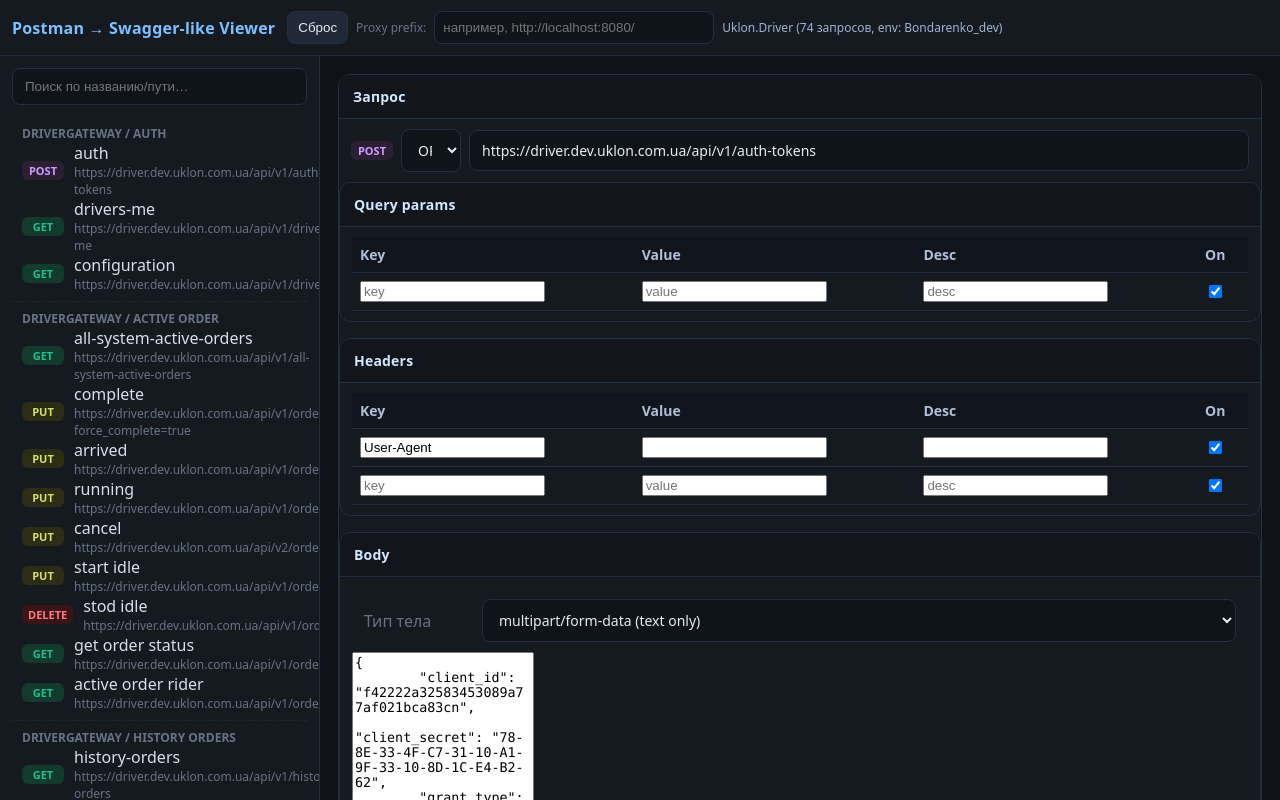
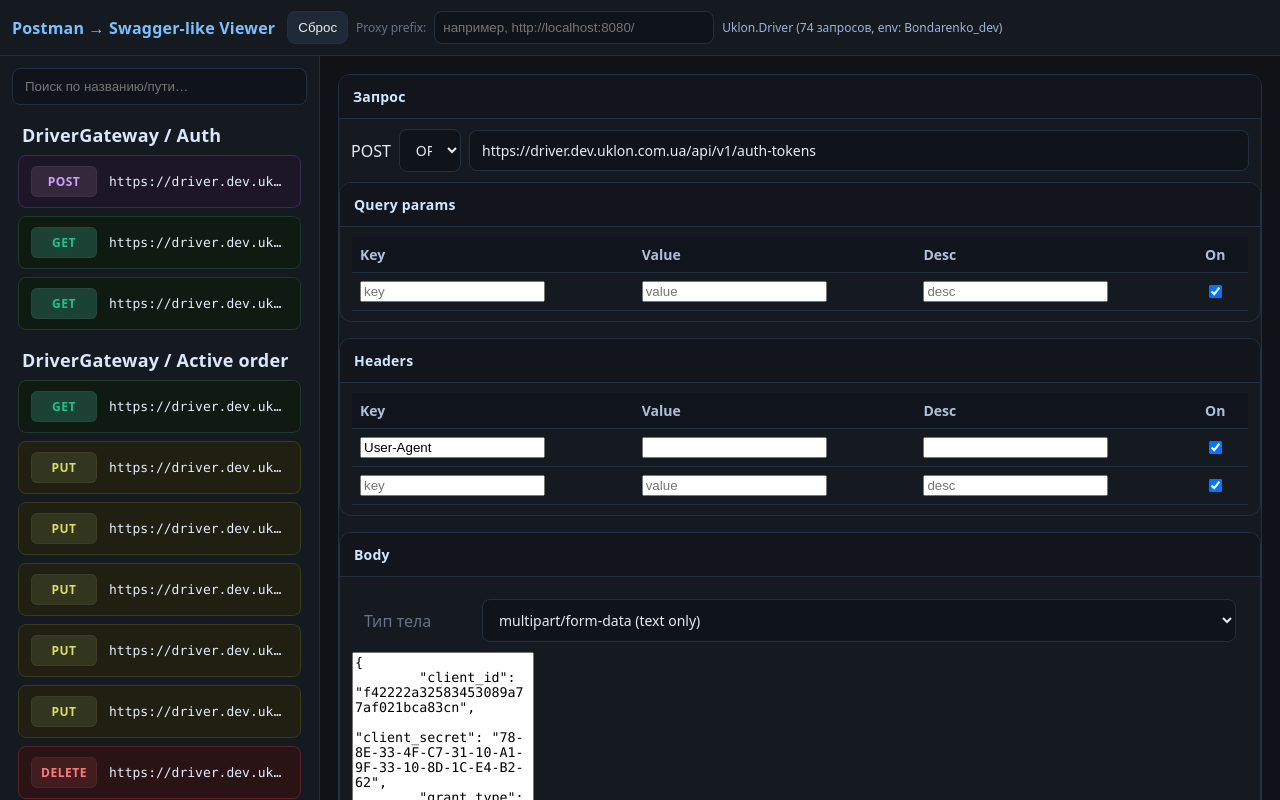
Before and after one commit to bondarenko-CreateOrders/CreateOrders.Run, a plain HTML site: page index.html in a window 1280 px wide. Drawn offline with Linux system fonts and the light colour scheme.

Commit message:
Update index.html

```diff
--- a/index.html
+++ b/index.html
@@ -6,8 +6,10 @@
 <title>Mini Postman Viewer (Swagger-like)</title>
 <style>
   :root{
-    --bg:#0f1216; --panel:#151a21; --muted:#677285; --fg:#e7ecf3; --accent:#7cc0ff; --ok:#1ec28b; --warn:#ffcc66; --err:#ff7b7b; --divider:#223042; --code:#0b0f14;
+    --bg:#0f1216; --panel:#151a21; --muted:#677285; --fg:#e7ecf3; --accent:#7cc0ff;
+    --ok:#1ec28b; --warn:#ffcc66; --err:#ff7b7b; --divider:#223042; --code:#0b0f14;
   }
+
   *{box-sizing:border-box}
   body{
     margin:0; font-family: ui-sans-serif,system-ui,Segoe UI,Roboto,Arial;
@@ -15,6 +17,8 @@
     display:grid; grid-template-columns: 320px 1fr; grid-template-rows: 56px calc(100dvh - 56px);
     grid-template-areas: "top top" "left right";
   }
+
+  /* header / layout */
   header{ grid-area:top; display:flex; gap:12px; align-items:center; padding:8px 12px; background:var(--panel); border-bottom:1px solid var(--divider); }
   header h1{font-size:16px; margin:0; letter-spacing:.2px; color:var(--accent)}
   .bar{display:flex; gap:8px; align-items:center; flex-wrap:wrap}
@@ -26,17 +30,9 @@
   .right{grid-area:right; overflow:auto}
   .section{padding:12px}
   .search{width:100%; padding:10px 12px; border-radius:8px; border:1px solid var(--divider); background:#0f141b; color:var(--fg)}
-  .tree{margin-top:12px}
-  .node{padding:8px 10px; border-bottom:1px dashed rgba(255,255,255,0.05)}
-  .folder{color:var(--muted); font-weight:600; text-transform:uppercase; font-size:12px}
-  .item{display:flex; align-items:center; gap:10px; cursor:pointer}
-  .method{font-weight:700; font-size:11px; padding:2px 6px; border-radius:6px; min-width:42px; text-align:center}
-  .mGET{background:#123a2d; color:var(--ok)} .mPOST{background:#2b2033; color:#d39bff} .mPUT{background:#2b2e15; color:#d7df66}
-  .mPATCH{background:#2e1f12; color:#ffa36b} .mDELETE{background:#3a1416; color:var(--err)}
-  .item:hover{background:#10151d}
-  .title{white-space:nowrap; overflow:hidden; text-overflow:ellipsis; color:#d8deea}
-  .path{color:var(--muted); font-size:12px}
   .pane{max-width:1100px; margin:18px auto; padding:0 18px 80px}
+
+  /* cards / tables / forms */
   .card{background:var(--panel); border:1px solid var(--divider); border-radius:12px; overflow:hidden; margin-bottom:16px}
   .card h3{margin:0; padding:12px 14px; border-bottom:1px solid var(--divider); font-size:14px; letter-spacing:.2px; color:#cfe7ff; background:#12161c}
   .row{display:grid; grid-template-columns: 110px 1fr; gap:8px; padding:10px 12px; align-items:center}
@@ -56,6 +52,72 @@
   .muted{color:var(--muted)}
   .inline{display:flex; gap:8px; align-items:center}
   .rightInfo{font-size:12px; color:#9eb3d3}
+
+  /* ---------- Swagger-like список API ---------- */
+  .tree{margin-top:12px}
+
+  /* заголовок папки (секции) */
+  .folder{
+    color:#dbe7fb;
+    font-weight:800;
+    text-transform:none;
+    letter-spacing:.2px;
+    font-size:18px;
+    margin:18px 10px 6px;
+  }
+
+  /* “операция” — цветная полоса */
+  .op{
+    display:flex; align-items:center; gap:12px;
+    border-radius:8px; padding:10px 12px; margin:8px 6px;
+    border:1px solid var(--divider); cursor:pointer;
+    background:#0f141b;
+    transition: transform .05s ease, background .15s ease, border-color .15s ease;
+  }
+  .op:hover{ background:#111925; border-color:#314158; transform: translateY(-1px); }
+  .op.active{ outline:2px solid #2b8cff55; }
+
+  /* бейдж метода */
+  .op .op-method{
+    min-width:66px; text-align:center; font-weight:800; font-size:12px;
+    padding:6px 8px; border-radius:6px; letter-spacing:.5px;
+    border:1px solid rgba(255,255,255,.08);
+    box-shadow: inset 0 0 0 9999px rgba(255,255,255,.04);
+  }
+
+  /* путь API справа от метода */
+  .op .op-path{
+    flex:1; min-width:0;
+    font-family: ui-monospace, SFMono-Regular, Menlo, Consolas, monospace;
+    font-size:13px; color:#e6eefc;
+    white-space:nowrap; overflow:hidden; text-overflow:ellipsis;
+  }
+
+  /* цветовые схемы по методу (похоже на Swagger) */
+  .op.GET      { background:#0e1a12; border-color:#1d3a2a; }
+  .op.GET .op-method{ background:#123a2d; color:#1ec28b; }
+
+  .op.POST     { background:#1c1626; border-color:#3a2c58; }
+  .op.POST .op-method{ background:#2b2033; color:#d39bff; }
+
+  .op.PUT      { background:#1f1f12; border-color:#3a3a1f; }
+  .op.PUT .op-method{ background:#2b2e15; color:#d7df66; }
+
+  .op.PATCH    { background:#241910; border-color:#4a2f16; }
+  .op.PATCH .op-method{ background:#2e1f12; color:#ffa36b; }
+
+  .op.DELETE   { background:#2a1315; border-color:#5a2327; }
+  .op.DELETE .op-method{ background:#3a1416; color:#ff7b7b; }
+
+  .op.HEAD, .op.OPTIONS, .op.TRACE{
+    background:#10161f; border-color:#2a3a52;
+  }
+  .op.HEAD .op-method,
+  .op.OPTIONS .op-method,
+  .op.TRACE .op-method{ background:#1a2433; color:#7cc0ff; }
+
+  /* скрыть старый список (если остался рендер через .item/.title/.path) */
+  .item,.title,.path{display:none}
 </style>
 </head>
 <body>
@@ -164,31 +226,53 @@ function flattenItems(node, path=[]){
 function methodColorCls(m){ return 'method m'+(m||'GET').toUpperCase(); }
 
 /* ========= UI: tree ========= */
-function renderTree(filter=''){
-  const tree = $('#tree'); tree.innerHTML = '';
-  const match = s => s.toLowerCase().includes(filter.toLowerCase());
+
+  function renderTree(filter = '') {
+  const tree = $('#tree');
+  tree.innerHTML = '';
+
+  const q = (filter || '').toLowerCase();
+  const match = s => (s || '').toLowerCase().includes(q);
+
+  // сгруппировать по папкам
   const groups = {};
-  ITEMS_FLAT.forEach(it=>{
-    const key = it.path || 'ROOT';
-    if (filter && !(match(it.name) || match(key) || match(normalizeUrl(it.request.url)))) return;
-    (groups[key] ??= []).push(it);
+  ITEMS_FLAT.forEach(it => {
+    const folder = it.path || 'ROOT';
+    const urlRaw = normalizeUrl(it.request.url);
+    if (q && !(match(it.name) || match(folder) || match(urlRaw))) return;
+    (groups[folder] ||= []).push(it);
   });
-  Object.entries(groups).forEach(([folder, items])=>{
-    const g = el('div', {class:'node'});
-    g.append(el('div', {class:'folder'}, folder==='ROOT'?'Без папки':folder));
-    items.forEach(it=>{
+
+  // отрисовать секции и операции
+  Object.entries(groups).forEach(([folder, items]) => {
+    const sec = el('div', { class: 'node' });
+    sec.append(el('div', { class: 'folder' }, folder === 'ROOT' ? 'Без папки' : folder));
+
+    items.forEach(it => {
       const urlRaw = normalizeUrl(it.request.url);
       const urlResolved = resolveVars(urlRaw);
-      const row = el('div', {class:'item', onclick:()=>openRequest(it)});
-      row.append(el('span', {class:methodColorCls(it.request.method)}, it.request.method || 'GET'));
-      row.append(el('div', {style:'flex:1;min-width:0'},
-        el('div', {class:'title'}, it.name),
-        el('div', {class:'path'}, urlResolved || urlRaw)
-      ));
-      g.append(row);
+      const method = (it.request.method || 'GET').toUpperCase();
+
+      const row = el(
+        'div',
+        {
+          class: 'op ' + method,               // цвет по методу: GET/POST/PUT/DELETE...
+          onclick: () => openRequest(it),
+          title: (it.name ? it.name + ' • ' : '') + (urlResolved || urlRaw || '')
+        },
+        el('div', { class: 'op-method' }, method),                     // бейдж метода
+        el('div', { class: 'op-path' }, urlResolved || urlRaw || '(no url)') // путь API
+      );
+
+      sec.append(row);
     });
-    tree.append(g);
+
+    tree.append(sec);
   });
+
+  if (!tree.children.length) {
+    tree.append(el('div', { class: 'section muted small' }, 'Ничего не найдено'));
+  }
 }
 
 /* ========= UI: request editor & response ========= */
```
